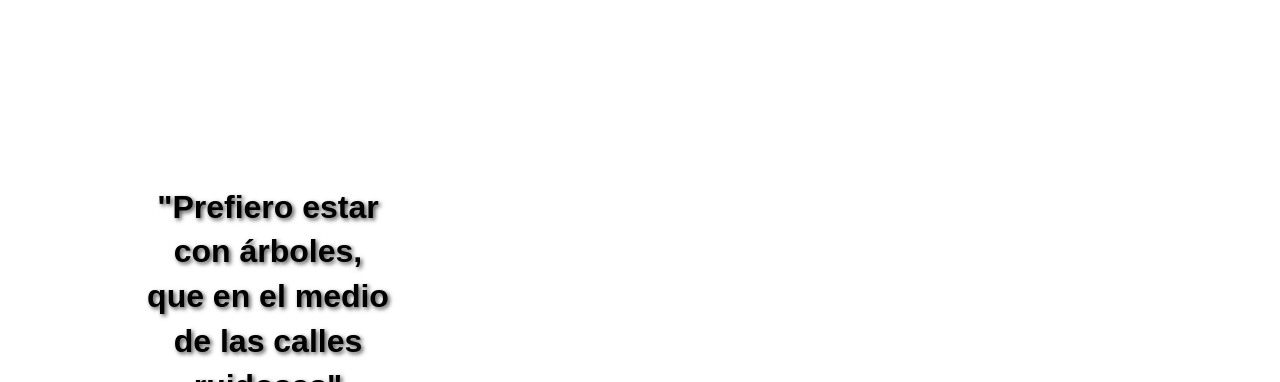
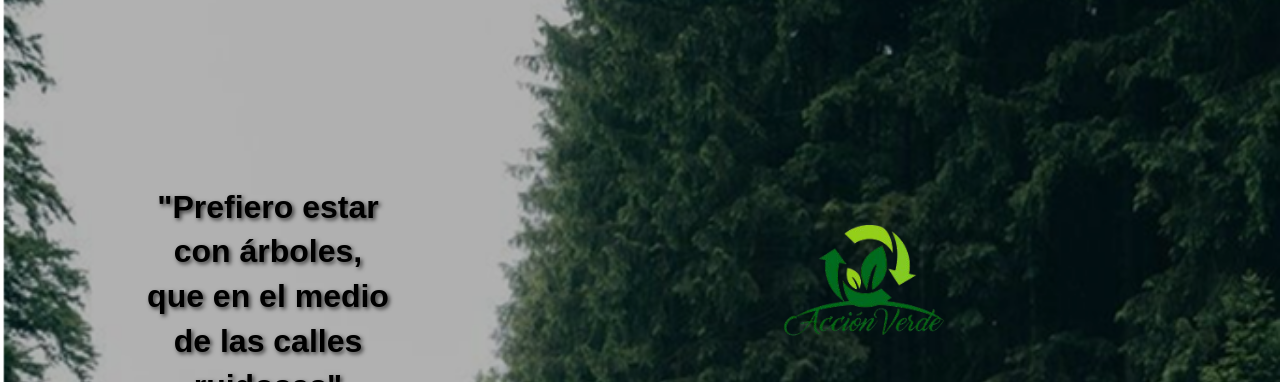
Before and after one commit to gatOSLinux/proyectoAccionVerde, a plain HTML site: page index.html in a window 1280 px wide. Shown: the top 382 px of the page. Drawn offline with Linux system fonts and the light colour scheme; the site is published under a folder, as on GitHub Pages, so addresses that start at the root find nothing.

Commit message:
actualizacion

```diff
--- a/styleIndex.css
+++ b/styleIndex.css
@@ -20,7 +20,7 @@
     left: 0;
     width: 100%;
     height: 100%;
-    background-image: url('/images/fondoHomepage.png');
+    background-image: url('images/fondoHomepage.png');
     /* Reemplaza con la ruta de tu imagen */
     background-size: cover;
     background-position: center;
@@ -71,7 +71,7 @@
     left: 60%;
     width: 15%;
     height: 20%;
-    background-image: url('/images/logoproyecto.png');
+    background-image: url('images/logoproyecto.png');
     /* Reemplaza con la ruta de tu imagen */
     background-size: cover;
     background-position: center;
--- a/styleIndice.css
+++ b/styleIndice.css
@@ -17,7 +17,7 @@ body {
     width: 100vw;
     height: 100vh;
     /* Imagen de fondo */
-    background-image: url('/images/fondoindice.png');
+    background-image: url('images/fondoindice.png');
     background-size: cover;
     background-position: center;
     background-repeat: no-repeat;
```
